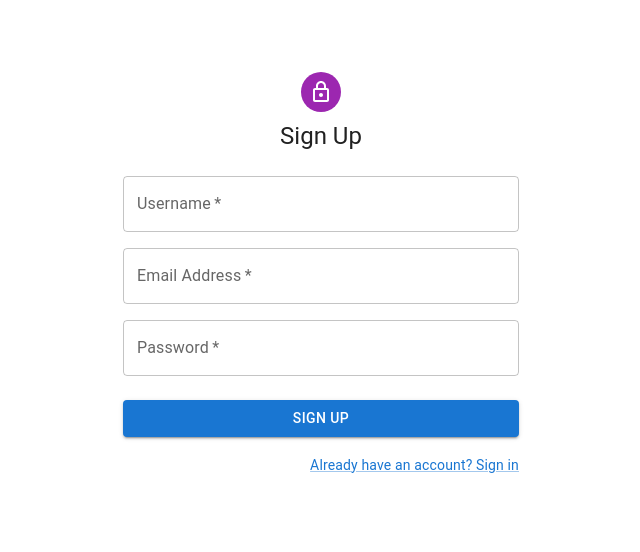
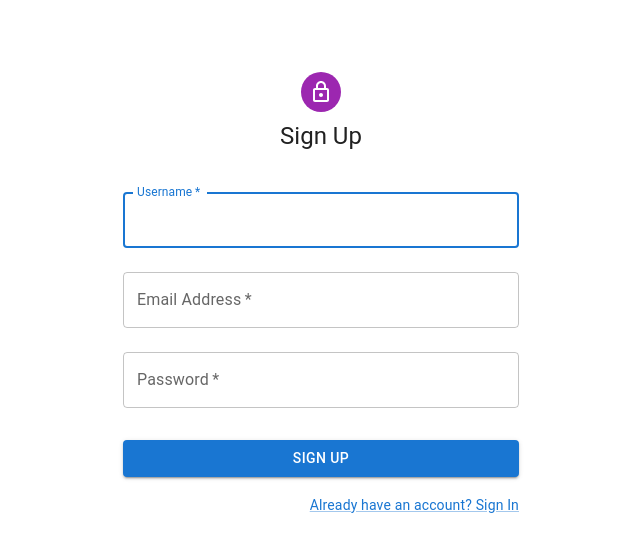
Before and after one commit to ColtonHyland/codify, a React (Create React App) app in the folder frontend/: page /signup in a window 1280 px wide. Shown: the top 552 px of the page, without its empty margins (319-959 px from the left). Built offline with nearby package versions, Linux system fonts and the light colour scheme.

Commit message:
signin, singout, signup components hooked up to api

```diff
--- a/frontend/src/components/auth/SignOut.tsx
+++ b/frontend/src/components/auth/SignOut.tsx
@@ -1,13 +1,22 @@
 import React from 'react';
 import { Button } from '@mui/material';
+import axios from 'axios';
+import { useNavigate } from 'react-router-dom';
 
 const SignOut: React.FC = () => {
-  const handleSignOut = () => {
-    // Handle sign-out logic here
+  const navigate = useNavigate();
+
+  const handleSignOut = async () => {
+    try {
+      await axios.post('http://localhost:8000/accounts/logout/', {}, { withCredentials: true });
+      navigate('/login');
+    } catch (error) {
+      console.error('Failed to sign out');
+    }
   };
 
   return (
-    <Button variant="contained" color="secondary" onClick={handleSignOut}>
+    <Button onClick={handleSignOut} variant="contained" color="secondary">
       Sign Out
     </Button>
   );
--- a/frontend/src/components/auth/SignUp.tsx
+++ b/frontend/src/components/auth/SignUp.tsx
@@ -12,6 +12,7 @@ import {
 } from '@mui/material';
 import LockOutlinedIcon from '@mui/icons-material/LockOutlined';
 import { createTheme, ThemeProvider } from '@mui/material/styles';
+import axios from 'axios';
 
 const theme = createTheme();
 
@@ -19,10 +20,20 @@ const SignUp: React.FC = () => {
   const [username, setUsername] = useState('');
   const [email, setEmail] = useState('');
   const [password, setPassword] = useState('');
+  const [error, setError] = useState('');
 
-  const handleSubmit = (event: React.FormEvent) => {
+  const handleSubmit = async (event: React.FormEvent) => {
     event.preventDefault();
-    // Handle sign-up logic here
+    try {
+      const response = await axios.post('http://localhost:8000/accounts/signup/', {
+        username,
+        email,
+        password,
+      });
+      console.log(response.data);
+    } catch (error) {
+      setError('Failed to sign up');
+    }
   };
 
   return (
@@ -44,23 +55,22 @@ const SignUp: React.FC = () => {
             Sign Up
           </Typography>
           <Box component="form" noValidate onSubmit={handleSubmit} sx={{ mt: 3 }}>
-            <Grid container spacing={2}>
-              <Grid item xs={12}>
             <TextField
               variant="outlined"
+              margin="normal"
               required
               fullWidth
               id="username"
               label="Username"
               name="username"
               autoComplete="username"
+              autoFocus
               value={username}
               onChange={(e) => setUsername(e.target.value)}
             />
-              </Grid>
-              <Grid item xs={12}>
             <TextField
               variant="outlined"
+              margin="normal"
               required
               fullWidth
               id="email"
@@ -70,10 +80,9 @@ const SignUp: React.FC = () => {
               value={email}
               onChange={(e) => setEmail(e.target.value)}
             />
-              </Grid>
-              <Grid item xs={12}>
             <TextField
               variant="outlined"
+              margin="normal"
               required
               fullWidth
               name="password"
@@ -84,8 +93,7 @@ const SignUp: React.FC = () => {
               value={password}
               onChange={(e) => setPassword(e.target.value)}
             />
-              </Grid>
-            </Grid>
+            {error && <Typography color="error">{error}</Typography>}
             <Button
               type="submit"
               fullWidth
@@ -96,8 +104,8 @@ const SignUp: React.FC = () => {
             </Button>
             <Grid container justifyContent="flex-end">
               <Grid item>
-                <Link href="#" variant="body2">
-                  Already have an account? Sign in
+                <Link href="/login" variant="body2">
+                  Already have an account? Sign In
                 </Link>
               </Grid>
             </Grid>
```
Lines whose indentation alone changed are shown as unchanged.
